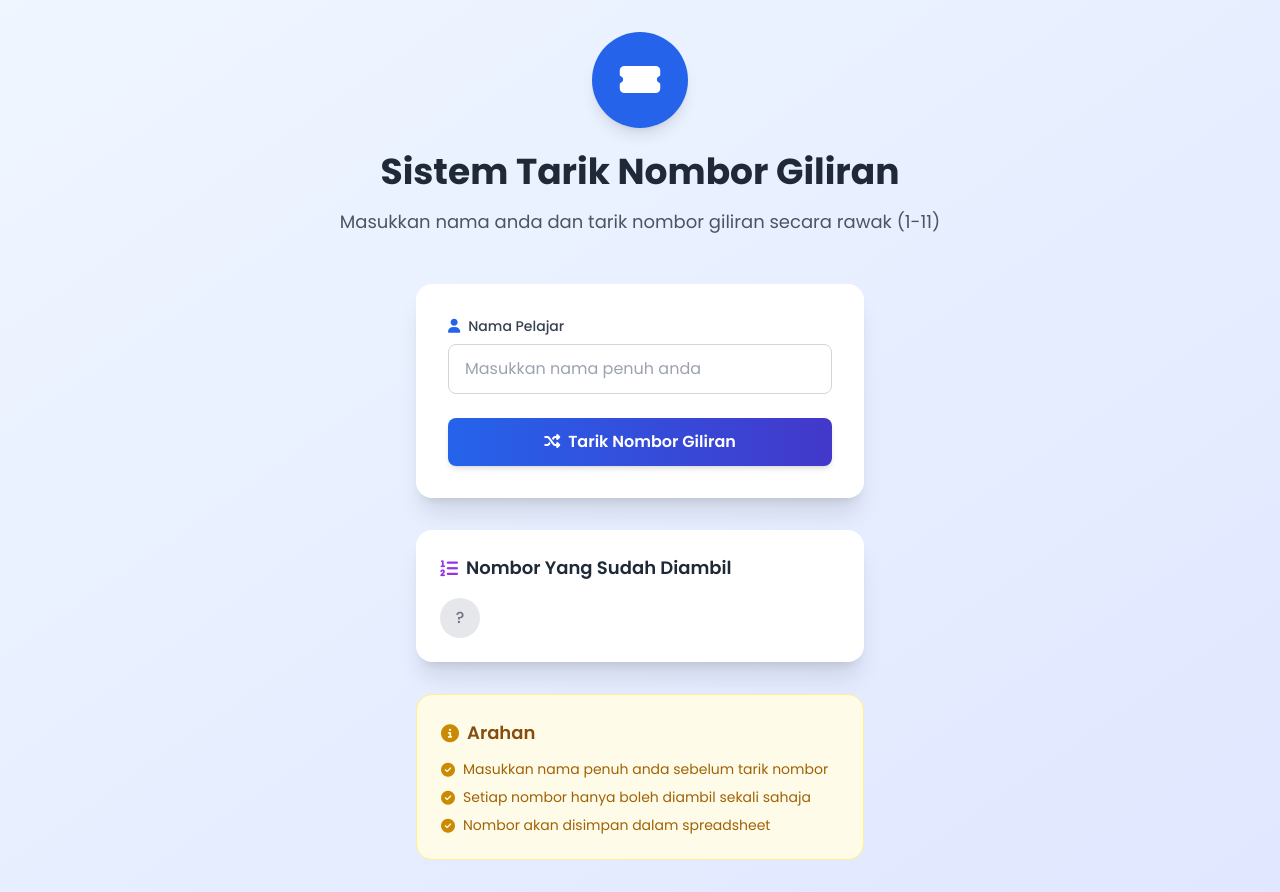
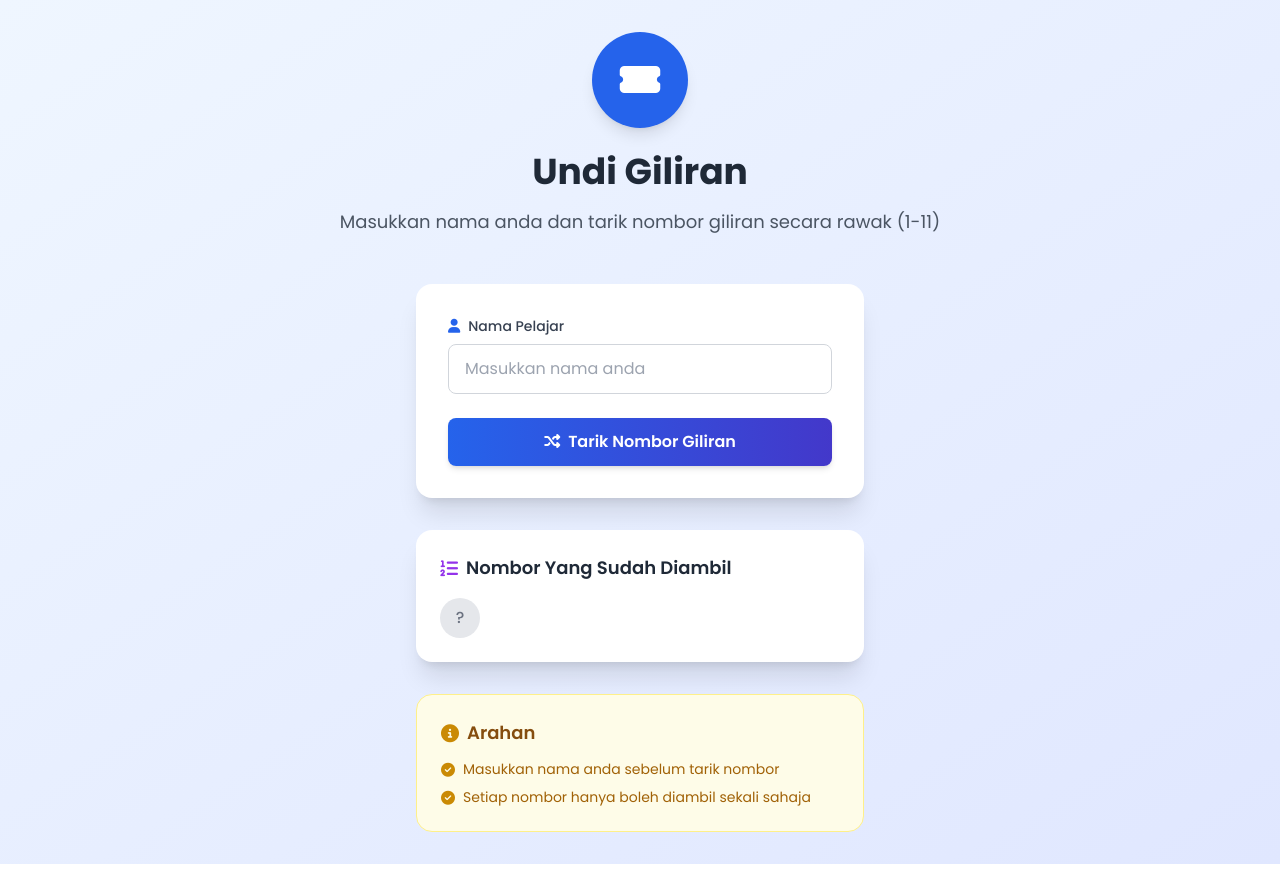
Before and after one commit to mutiah30/giliran, a plain HTML site: page index.html in a window 1280 px wide. After the commit the page ends 864 px from the top, so only its background shows below. Drawn offline with nearby package versions, Linux system fonts and the light colour scheme; no server answers.

Commit message:
Update index.html

```diff
--- a/index.html
+++ b/index.html
@@ -3,7 +3,7 @@
 <head>
   <meta charset="UTF-8" />
   <meta name="viewport" content="width=device-width, initial-scale=1" />
-  <title>Sistem Tarik Nombor Giliran</title>
+  <title>Undi Giliran</title>
   <script src="https://cdn.tailwindcss.com"></script>
   <link
     href="https://cdnjs.cloudflare.com/ajax/libs/font-awesome/6.4.0/css/all.min.css"
@@ -77,7 +77,7 @@
         <i class="fas fa-ticket-alt text-white text-4xl"></i>
       </div>
       <h1 class="text-4xl font-bold text-gray-800 mb-4">
-        Sistem Tarik Nombor Giliran
+        Undi Giliran
       </h1>
       <p class="text-gray-600 text-lg">
         Masukkan nama anda dan tarik nombor giliran secara rawak (1-11)
@@ -100,7 +100,7 @@
           <input
             type="text"
             id="studentName"
-            placeholder="Masukkan nama penuh anda"
+            placeholder="Masukkan nama anda"
             class="w-full px-4 py-3 border border-gray-300 rounded-lg focus:ring-2 focus:ring-blue-500 focus:border-transparent transition-all duration-200"
           />
         </div>
@@ -174,15 +174,11 @@
       <ul class="text-yellow-700 text-sm space-y-2">
         <li class="flex items-start">
           <i class="fas fa-check-circle text-yellow-600 mt-1 mr-2"></i>
-          Masukkan nama penuh anda sebelum tarik nombor
+          Masukkan nama anda sebelum tarik nombor
         </li>
         <li class="flex items-start">
           <i class="fas fa-check-circle text-yellow-600 mt-1 mr-2"></i>
           Setiap nombor hanya boleh diambil sekali sahaja
-        </li>
-        <li class="flex items-start">
-          <i class="fas fa-check-circle text-yellow-600 mt-1 mr-2"></i>
-          Nombor akan disimpan dalam spreadsheet
         </li>
       </ul>
     </div>
```
